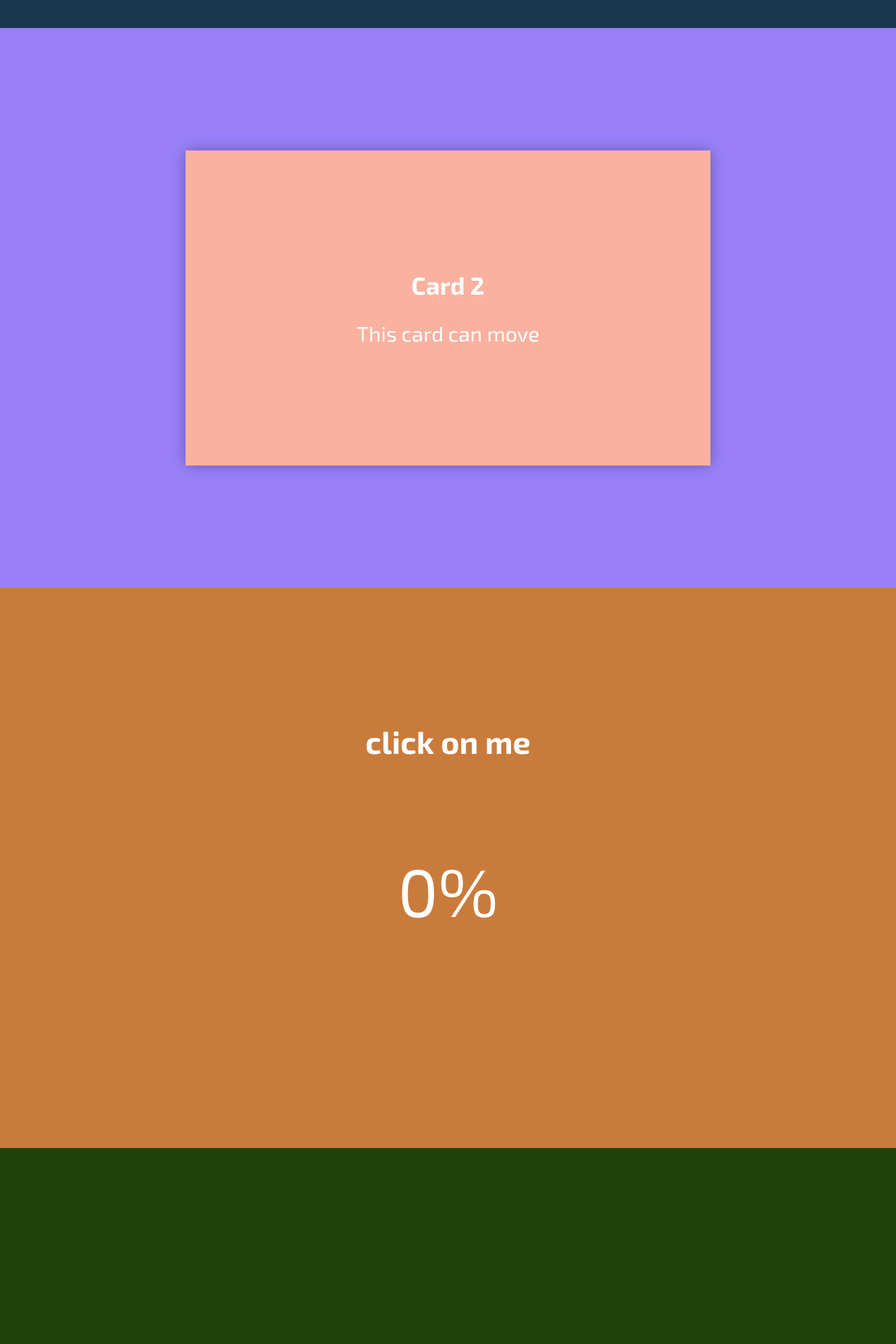
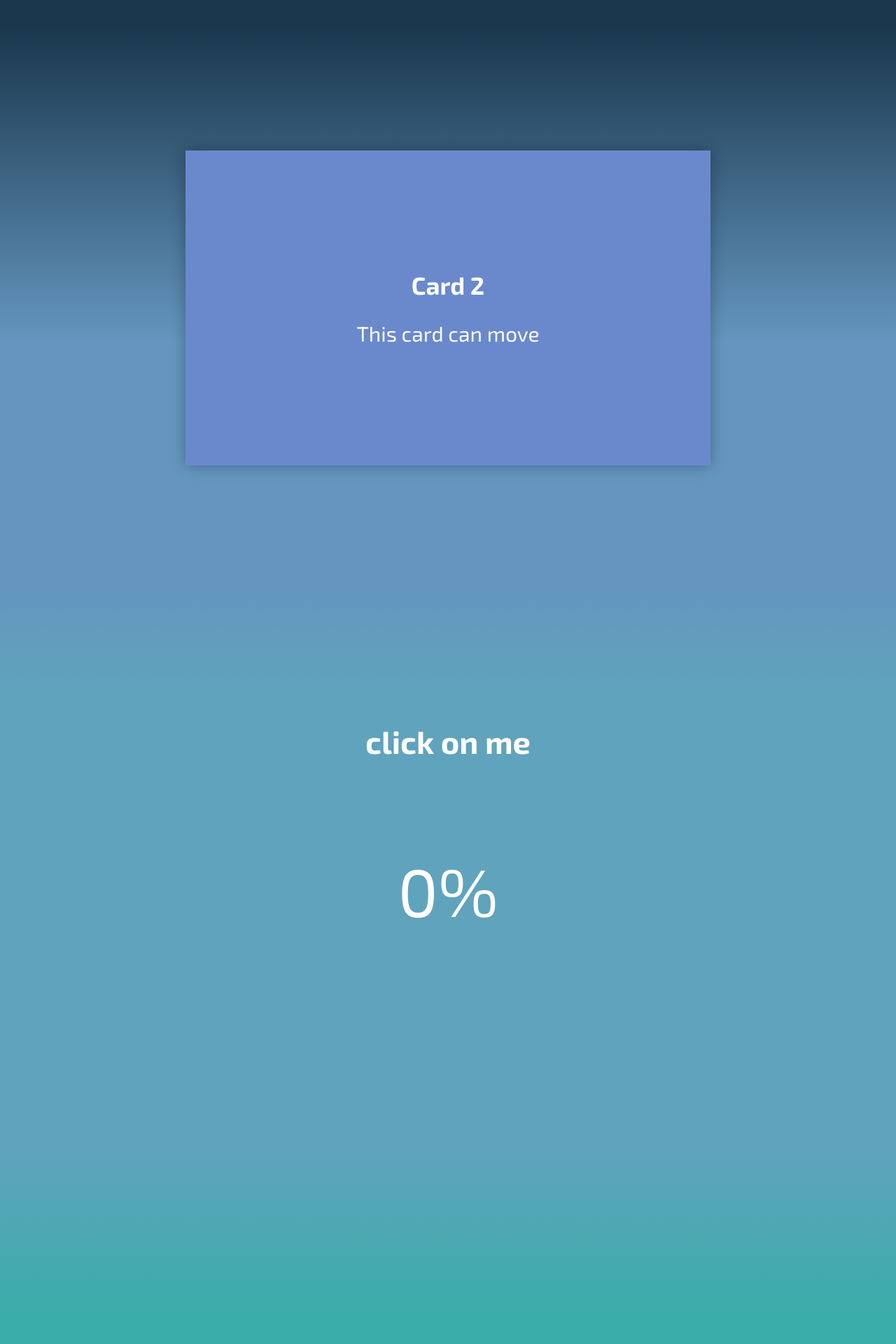
Before and after one commit to LyubomyrKl/features, a PHP site: page / in a window 1280 px wide. Shown: the part 1560-3480 px from the top of the page at 70% size. Run offline with PHP 8.4, Linux system fonts and the light colour scheme.

Commit message:
gradient beetwen section

```diff
--- a/css/style.css
+++ b/css/style.css
@@ -464,7 +464,7 @@ body.lock {
   position: absolute;
   font-size: 96px;
   top: 100px;
-  opacity: .7;
+  mix-blend-mode: overlay;
   z-index: 1;
 }
 
@@ -564,7 +564,18 @@ body.lock {
 }
 
 #section_three {
-  background-color: #9980FA;
+  background-color: #6496BF;
+}
+
+#section_three::before {
+  content: '';
+  position: absolute;
+  width: 100%;
+  height: 450px;
+  top: 0;
+  left: 0;
+  background: -webkit-gradient(linear, left top, left bottom, from(#1a374d), to(#6496BF));
+  background: linear-gradient(#1a374d, #6496BF);
 }
 
 #section_three .box {
@@ -600,7 +611,7 @@ body.lock {
   width: 750px;
   height: 450px;
   margin: 10px;
-  background-color: #fab1a0;
+  background-color: #6a89cc;
   -webkit-box-shadow: 0 0 20px rgba(0, 0, 0, 0.3);
           box-shadow: 0 0 20px rgba(0, 0, 0, 0.3);
   -webkit-transition: 1s all linear;
@@ -612,7 +623,18 @@ body.lock {
 }
 
 .section_four {
-  background-color: #c97b3c;
+  background-color: #60a3bc;
+}
+
+.section_four::before {
+  content: '';
+  position: absolute;
+  width: 100%;
+  height: 150px;
+  top: 0;
+  left: 0;
+  background: -webkit-gradient(linear, left top, left bottom, from(#6496BF), to(#60a3bc));
+  background: linear-gradient(#6496BF, #60a3bc);
 }
 
 .section_four .container_bar {
@@ -659,11 +681,78 @@ body.lock {
   position: relative;
 }
 
+.timer {
+  background-color: #38ada9;
+}
+
+.timer::before {
+  border: 0;
+  content: '';
+  position: absolute;
+  width: 100%;
+  height: 250px;
+  top: 0;
+  left: 0;
+  background: -webkit-gradient(linear, left top, left bottom, from(#60a3bc), to(transparent));
+  background: linear-gradient(to bottom, #60a3bc, transparent 100%);
+}
+
+.timer__inner {
+  max-width: 100%;
+  margin: auto 0;
+  display: -webkit-box;
+  display: -ms-flexbox;
+  display: flex;
+  -webkit-box-align: center;
+      -ms-flex-align: center;
+          align-items: center;
+  -webkit-box-pack: center;
+      -ms-flex-pack: center;
+          justify-content: center;
+}
+
+.timer__block {
+  min-width: 150px;
+  font-size: 36px;
+  display: -webkit-box;
+  display: -ms-flexbox;
+  display: flex;
+  -webkit-box-pack: center;
+      -ms-flex-pack: center;
+          justify-content: center;
+  -webkit-box-align: center;
+      -ms-flex-align: center;
+          align-items: center;
+  -webkit-box-orient: vertical;
+  -webkit-box-direction: normal;
+      -ms-flex-direction: column;
+          flex-direction: column;
+  margin: 20px;
+  -webkit-box-shadow: 0 0 10px rgba(0, 0, 0, 0.5);
+          box-shadow: 0 0 10px rgba(0, 0, 0, 0.5);
+  background-color: #079992;
+}
+
+.timer__block span {
+  font-size: 76px;
+}
+
 .potrfolio {
+  background: #12CBC4;
   z-index: 2;
-  background: #12CBC4;
   -webkit-perspective: 1000px;
           perspective: 1000px;
+}
+
+.potrfolio::before {
+  content: '';
+  position: absolute;
+  width: 100%;
+  height: 250px;
+  top: 0;
+  left: 0;
+  background: -webkit-gradient(linear, left top, left bottom, from(#38ada9), to(#12CBC4));
+  background: linear-gradient(#38ada9, #12CBC4);
 }
 
 .potrfolio .box {
@@ -767,50 +856,6 @@ body.lock {
   background-color: #227b7e;
 }
 
-.timer {
-  background-color: #1e440a;
-}
-
-.timer__inner {
-  max-width: 100%;
-  margin: auto 0;
-  display: -webkit-box;
-  display: -ms-flexbox;
-  display: flex;
-  -webkit-box-align: center;
-      -ms-flex-align: center;
-          align-items: center;
-  -webkit-box-pack: center;
-      -ms-flex-pack: center;
-          justify-content: center;
-}
-
-.timer__block {
-  min-width: 150px;
-  font-size: 36px;
-  display: -webkit-box;
-  display: -ms-flexbox;
-  display: flex;
-  -webkit-box-pack: center;
-      -ms-flex-pack: center;
-          justify-content: center;
-  -webkit-box-align: center;
-      -ms-flex-align: center;
-          align-items: center;
-  -webkit-box-orient: vertical;
-  -webkit-box-direction: normal;
-      -ms-flex-direction: column;
-          flex-direction: column;
-  margin: 20px;
-  -webkit-box-shadow: 0 0 10px rgba(0, 0, 0, 0.5);
-          box-shadow: 0 0 10px rgba(0, 0, 0, 0.5);
-  background-color: #183a07;
-}
-
-.timer__block span {
-  font-size: 76px;
-}
-
 @media (max-width: 1350px) {
   #last_one {
     -webkit-box-orient: vertical;
--- a/scss/style.scss
+++ b/scss/style.scss
@@ -340,7 +340,7 @@ body.lock{
   position: absolute;
   font-size: 96px;
   top: 100px;
-  opacity: .7;
+  mix-blend-mode: overlay;
   z-index: 1;
   }
   .descr{
@@ -400,6 +400,7 @@ body.lock{
 
 #section_two{
   background-color: #1a374d;
+
   .descr__inner{
     opacity: 1;
   }
@@ -426,7 +427,17 @@ body.lock{
 }
 
 #section_three{
-  background-color: #9980FA;
+
+  background-color:#6496BF;
+  &::before{
+    content: '';
+    position: absolute;
+    width: 100%;
+    height: 450px;
+    top: 0;
+    left: 0;
+    background: linear-gradient(#1a374d ,#6496BF)
+  }
   .box{
     height: 100%;
     perspective: 1000px;
@@ -445,7 +456,7 @@ body.lock{
     width: 750px;
     height: 450px;
     margin: 10px;
-    background-color:#fab1a0;
+    background-color:#6a89cc;
     box-shadow: 0 0 20px rgba(0,0,0,0.3);
 
     transition: 1s all linear;
@@ -461,7 +472,16 @@ body.lock{
 
 
 .section_four{
-  background-color: rgb(201, 123, 60);
+  background-color: #60a3bc;
+  &::before{
+    content: '';
+    position: absolute;
+    width: 100%;
+    height: 150px;
+    top: 0;
+    left: 0;
+    background: linear-gradient(#6496BF ,#60a3bc)
+  }
   .container_bar{
     position: relative;
     display: flex;
@@ -497,9 +517,54 @@ body.lock{
   }
 }
 
+.timer{
+  background-color: #38ada9;
+  &::before{
+    border: 0;
+    content: '';
+    position: absolute;
+    width: 100%;
+    height: 250px;
+    top: 0;
+    left: 0;
+    background: linear-gradient(to bottom, #60a3bc, transparent 100%);
 
+  }
+  &__inner{
+    max-width: 100%;
+    margin: auto 0;
+    display: flex ;
+    align-items: center;
+    justify-content: center;
+  }
+  &__block{
+    min-width: 150px;
+    font-size: 36px;
+    display: flex;
+    justify-content: center;
+    align-items: center;
+    flex-direction: column;
+    margin: 20px;
+    box-shadow: 0 0 10px rgba(0,0,0,0.5);
+    background-color: #079992;
+    span{
+      font-size: 76px;
+    }
+  }
+
+}
 
 .potrfolio{
+  background: #12CBC4;
+  &::before{
+    content: '';
+    position: absolute;
+    width: 100%;
+    height: 250px;
+    top: 0;
+    left: 0;
+    background: linear-gradient(#38ada9 ,#12CBC4)
+  }
  .box{
   position: relative;
     width: 100%;
@@ -509,7 +574,6 @@ body.lock{
     align-items: center;
   }
   z-index: 2;
-  background: #12CBC4;
   perspective: 1000px;
 
   .container{
@@ -586,31 +650,7 @@ body.lock{
 
 };
 
-.timer{
-  background-color: rgb(30, 68, 10);
-  &__inner{
-    max-width: 100%;
-    margin: auto 0;
-    display: flex ;
-    align-items: center;
-    justify-content: center;
-  }
-  &__block{
-    min-width: 150px;
-    font-size: 36px;
-    display: flex;
-    justify-content: center;
-    align-items: center;
-    flex-direction: column;
-    margin: 20px;
-    box-shadow: 0 0 10px rgba(0,0,0,0.5);
-    background-color: rgb(24, 58, 7);
-    span{
-      font-size: 76px;
-    }
-  }
 
-}
 
 @media( max-width: 1350px) {
   #last_one{
```
